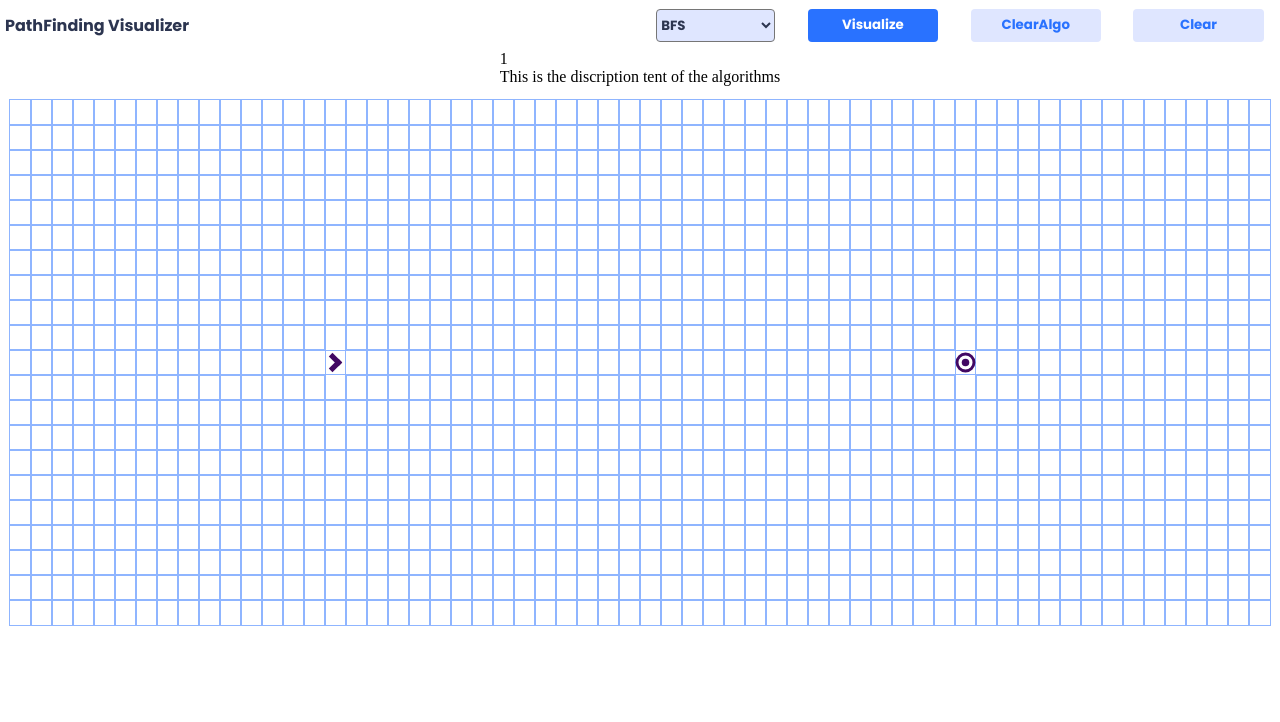
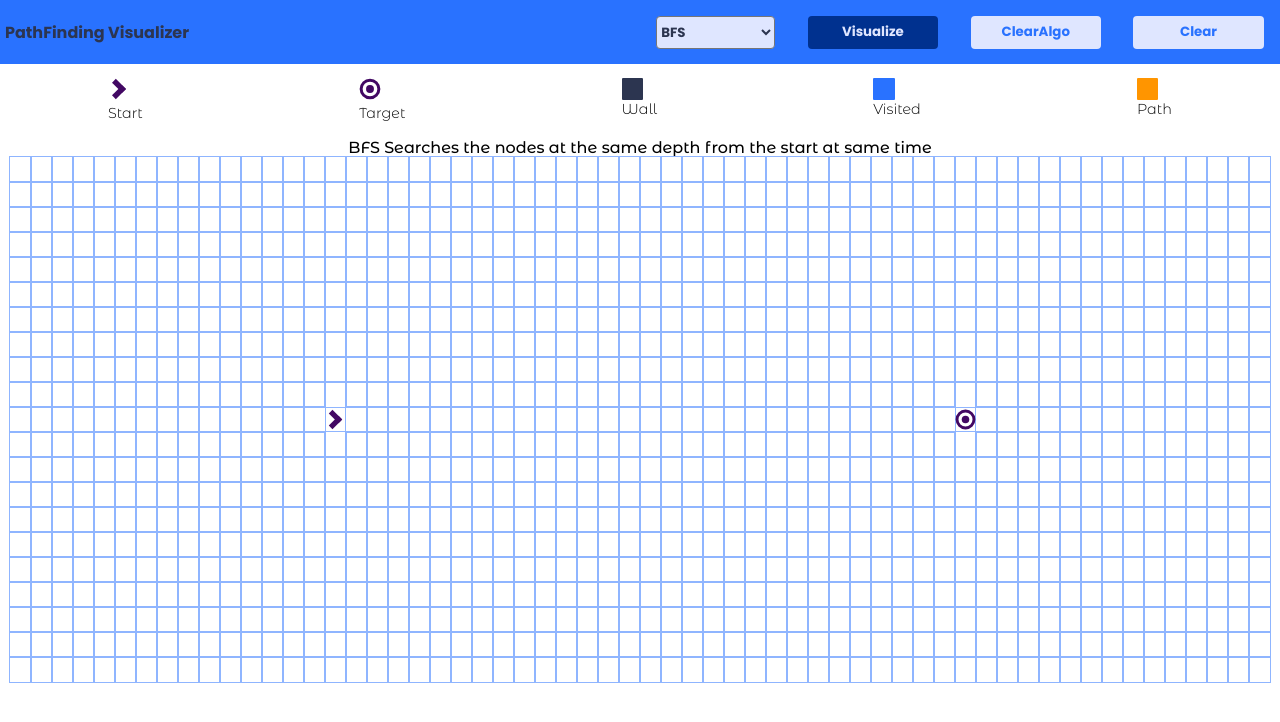
Before and after one commit to iparitosh-singh/PathFinding_Clement, a React (Create React App) app: page / in a window 1280 px wide. Shown: the top 722 px of the page. Built offline with nearby package versions, Linux system fonts and the light colour scheme.

Commit message:
Made some UI and Font changes

```diff
--- a/src/App.scss
+++ b/src/App.scss
@@ -2,6 +2,7 @@
 @import url('https://fonts.googleapis.com/css2?family=Montserrat:wght@600&display=swap');
 @import url('https://fonts.googleapis.com/css2?family=Roboto&display=swap');
 @import url('https://fonts.googleapis.com/css2?family=Poppins:wght@700&display=swap');
+@import url('https://fonts.googleapis.com/css2?family=Montserrat+Alternates:wght@300;500&display=swap');
 * {
     margin: 0;
     padding: 0;
--- a/src/components/Board/Node/Node.scss
+++ b/src/components/Board/Node/Node.scss
@@ -40,9 +40,6 @@
         background-repeat: no-repeat;
         background-size: contain;
         animation-name: specialNodes;
-        &:hover {
-            transform: scale(0.3);
-        }
     }
     &.finish {
         outline: none;
--- a/src/components/Board/index.tsx
+++ b/src/components/Board/index.tsx
@@ -2,6 +2,7 @@ import React, { useCallback, useEffect, useState } from "react";
 import Node from "./Node";
 import Legends from "../Legend";
 import Navbar from "../Navbar";
+import Description from '../Discription'
 
 import { BoardProps, gridNode } from "../../interfaces";
 import {
@@ -80,7 +81,8 @@ const Board: React.FC<BoardProps> = (props) => {
       if (!checkStart(nodeState) && !checkFinish(nodeState)) {
         if (nodeState === nodeTypes.WALL)
           changeNormal(grid[row][col], nodeTypes.UNVISITED);
-        else changeNormal(grid[row][col], nodeTypes.WALL);
+        else
+          changeNormal(grid[row][col], nodeTypes.WALL);
       }
     },
     []
@@ -92,13 +94,13 @@ const Board: React.FC<BoardProps> = (props) => {
       const nodeState = getStatus(grid[row][col]);
       if (!checkStart(nodePressed) && !checkFinish(nodePressed)) {
         if (!checkStart(nodeState) && !checkFinish(nodeState)) {
-          changeNormal(grid[row][col], nodeTypes.WALL);
+          changeNormal(grid[row][col], nodeTypes.WALL, nodeTypes.UNVISITED);
         }
       }
-      //if the start/finish node is special node
+      //if the start/finish node is pressed
       else {
         if (!checkStart(nodeState) && !checkFinish(nodeState) && nodeState !== nodeTypes.WALL) {
-          changeNormal(grid[row][col], nodePressed);
+            changeNormal(grid[row][col], nodePressed);
           if (algoDone) {
             redoAlgo(grid, selectedAlgo, { row, col }, nodePressed);
           }
@@ -125,9 +127,9 @@ const Board: React.FC<BoardProps> = (props) => {
       const nextElement = event.relatedTarget as HTMLElement;
       const nextNodeClasses = nextElement.className.split(" ");
       if (
-        nextNodeClasses[0] !== "node" ||
-        nextNodeClasses[1] === "start" ||
-        nextNodeClasses[1] === "finish"
+        nextNodeClasses[0] !== "node"
+      ||nextNodeClasses[1] === "start"
+      ||nextNodeClasses[1] === "finish"
       ) {
         setNodePressed(nodeTypes.UNVISITED);
         return;
@@ -175,9 +177,11 @@ const Board: React.FC<BoardProps> = (props) => {
         handleReset={clearWallAndPath}
         selectedAlgo={selectedAlgo}
         isRunning={isRunning}
+        algoDone={algoDone}
       />
       <div className="container">
-        <Legends selectedAlgo={selectedAlgo} />
+        <Legends/>
+        <Description selectedAlgo={selectedAlgo}/>
         <div
           className="grid"
           onMouseLeave={() => {
--- /dev/null
+++ b/src/components/Discription/index.tsx
@@ -0,0 +1,23 @@
+import React from 'react'
+import {algorithms} from '../../interfaces/constants'
+
+interface DescriptionProps {
+  selectedAlgo: number
+}
+
+
+const Description: React.FC<DescriptionProps> = (props) => {
+  const style = {
+    paddingTop: '1em',
+    fontFamily: 'Montserrat Alternates',
+    fontSize: '1em',
+    fontWieght: '700'
+  }
+  return(
+    <div style={style}>
+      <div>{algorithms[props.selectedAlgo].text}</div>
+    </div>
+  )
+}
+
+export default Description
--- /dev/null
+++ b/src/components/Legend/Legends.scss
@@ -0,0 +1,31 @@
+@import '../../variables.module.scss';
+
+.legend-container {
+    width:100%;
+    height: 4em;
+    padding-bottom: none;
+    box-sizing:border-box;
+    display: flex;
+    justify-content: space-around;
+    align-items: flex-end;
+    font-family: 'Montserrat Alternates';
+    font-size: 0.9em;
+    font-weight: 300;
+    .legend {
+        height: 3em;
+        :nth-child(1){
+            height:1.5em;
+            width: 1.5em;
+            border-radius: 5%;
+        }
+        .wall {
+            background-color: $wall;
+        }
+        .visited{
+            background-color: $unvisitedWall;
+        }
+        .path{
+            background-color: $pathFinal;
+        }
+    }
+}
--- a/src/components/Legend/index.tsx
+++ b/src/components/Legend/index.tsx
@@ -1,24 +1,33 @@
-import React, {useState, useEffect} from 'react'
+import React  from 'react'
+import './Legends.scss'
+import startLogo from '../../assets/icons/triangletwo-right.svg'
+import finishLogo from '../../assets/icons/circle.svg'
+const Legends: React.FC = () => {
 
-interface LegendsType {
-  selectedAlgo: number
-}
-
-const Legends: React.FC<LegendsType> = (props) => {
-  const [currentAlgo, setCurrentAlgo] = useState<number>(0)
-  const {selectedAlgo} = props
-
-  useEffect(() => {
-    setCurrentAlgo(selectedAlgo)
-  }, [selectedAlgo])
 
   return (
     <div
-      style={{ height: '50px'}}
+      className="legend-container"
     >
-      {currentAlgo + 1}
-      <div>
-        This is the discription tent of the algorithms
+      <div className="legend">
+        <img alt='start' src={startLogo}/>
+        <div>Start</div>
+      </div>
+      <div className="legend">
+        <img alt='finish' src={finishLogo}/>
+        <div>Target</div>
+      </div>
+      <div className="legend">
+        <div className='wall'></div>
+        <div>Wall</div>
+      </div>
+      <div className="legend">
+        <div className='visited'></div>
+        <div>Visited</div>
+      </div>
+      <div className="legend">
+        <div className='path'></div>
+        <div>Path</div>
       </div>
     </div>
   )
--- a/src/components/Navbar/Navbar.scss
+++ b/src/components/Navbar/Navbar.scss
@@ -1,9 +1,7 @@
 @import '../../variables.module.scss';
 .navbar {
-    background-color: white;
-    border: 0 0 20px;
-    border-color: $buttonNormal;
-    height: 50px;
+    background-color: $unvisitedWall;
+    height: 4em;
     display: flex;
     justify-content: space-between;
     align-items: center;
@@ -29,16 +27,12 @@
     border-radius: 4px;
     transition: ease-out 0.3s;
     font-family: 'Poppins', sans-serif;
-    background-color: white;
     padding:  5px 0;
     background-color: $buttonNormal;
     color: $unvisitedWall;
         &.visualize{
-            background-color: $unvisitedWall;
-            color: white;
-            &:hover {
-                background-color: $green;
-            }
+            background-color: darken($unvisitedWall, 30%);
+            color: $buttonNormal;
             &.running {
                 background-color: $red;
                 color: $wall;
@@ -48,8 +42,8 @@
             }
         }
         &:hover {
-            background-color: $unvisitedWall;
-            color: $wall;
+            background-color: $pathFinal;
+            color:$buttonNormal;
         }
         &:active {
             background-color: $green;
--- a/src/components/Navbar/index.tsx
+++ b/src/components/Navbar/index.tsx
@@ -10,10 +10,12 @@ const Navbar: React.FC<NavProps> = (props) => {
         handleReset,
         handleVisualize,
         selectedAlgo,
-        isRunning
+        isRunning,
+        algoDone
     } = props
 
-    const running = isRunning ? 'running' : ''
+    const running = isRunning || algoDone ? 'running' : ''
+    const disabled = isRunning ? 'disabled' : ''
     return (
         <>
             <div className='navbar'>
@@ -22,9 +24,9 @@ const Navbar: React.FC<NavProps> = (props) => {
                     <select onChange={handleAlgoSelect} value={selectedAlgo} className='dropDown' >
                         {algorithms.map((algo, index) => (<option key={index} value={index}>{algo.name}</option>))}
                     </select>
-                    <button className={"btn visualize " + running} onClick={handleVisualize}>Visualize</button>
-                    <button className="btn" onClick={handleRedoAlgo}>ClearAlgo</button>
-                    <button className="btn" onClick={handleReset}>Clear</button>
+                    <button className={"btn visualize " + running} onClick={() => {if(!running) handleVisualize()}}>Visualize</button>
+                    <button className={"btn " + disabled} onClick={handleRedoAlgo}>ClearAlgo</button>
+                    <button className={"btn " + disabled} onClick={handleReset}>Clear</button>
                 </div>
             </div>
         </>
--- a/src/components/helper.ts
+++ b/src/components/helper.ts
@@ -1,7 +1,6 @@
 import {
     nodeTypes,
     actionType,
-    startPath,
 } from '../interfaces/constants'
 
 import {
--- a/src/interfaces/constants.ts
+++ b/src/interfaces/constants.ts
@@ -86,14 +86,17 @@ export enum actionType {
 export const algorithms: Array<algoType> = [
     {
         name: algoName.BFS,
-        algorithm: algos.BFS
+        algorithm: algos.BFS,
+        text: 'BFS Searches the nodes at the same depth from the start at same time'
     },
     {
         name: algoName.Dijkstra,
-        algorithm: algos.Dijkstra
+        algorithm: algos.Dijkstra,
+        text: 'Dijkstra\'s algorithm just prioritizes path with the shortest distance'
     },
     {
         name: algoName.AstarManhattan,
-        algorithm: algos.astarM
+        algorithm: algos.astarM,
+        text: 'A* algorithm knows about the shortest the position of the target'
     }
 ]
--- a/src/interfaces/index.ts
+++ b/src/interfaces/index.ts
@@ -8,7 +8,8 @@ export interface NavProps {
     handleVisualize: () => void,
     handleRedoAlgo: () => void,
     selectedAlgo: number
-    isRunning: boolean
+    isRunning: boolean,
+    algoDone: boolean,
 }
 export interface algorithmNode{
     row: number,
@@ -60,5 +61,6 @@ export interface algoType {
             grid: algorithmNode[][],
             start: algorithmNode,
             finish: algorithmNode
-        ) => returnValue
+        ) => returnValue,
+        text: string
 }
```
Also changed, not shown: src/algorithms/a_star.ts (+0 -7 lines).
